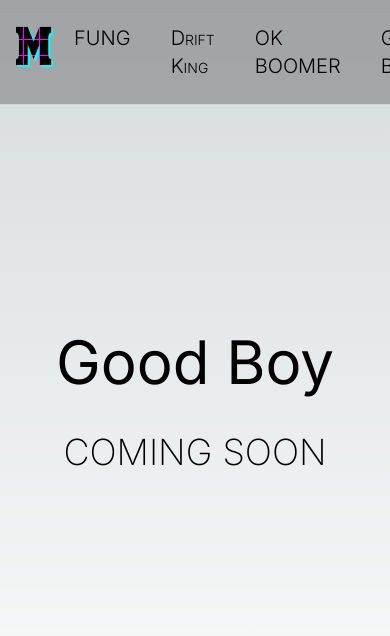
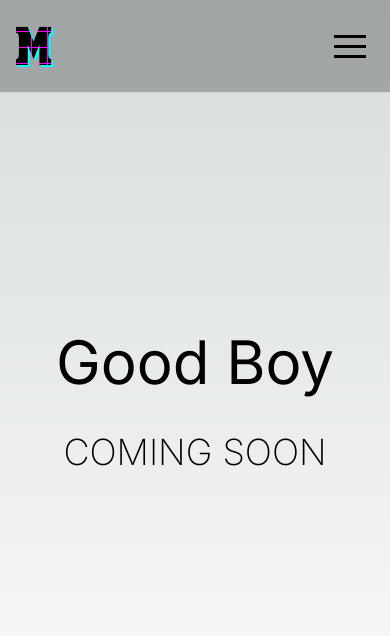
Before and after one commit to MellowArpeggiation/mellow-games, a Next.js app: page /good-boy in a window 390 px wide. Shown: the top 636 px of the page. Built offline with nearby package versions, Linux system fonts and the light colour scheme.

Commit message:
Further improvements to inner pages Scrollbar colour changes

```diff
--- a/app/drift-king/page.css
+++ b/app/drift-king/page.css
@@ -1,3 +1,3 @@
 body {
-    background-image: radial-gradient(ellipse at top, rgb(173, 43, 71), rgb(67, 1, 139));
+    background-image: radial-gradient(circle at top, rgb(173, 43, 71), rgb(67, 1, 139));
 }
--- a/app/drift-king/page.tsx
+++ b/app/drift-king/page.tsx
@@ -6,11 +6,26 @@ export default function DriftKing() {
     return <main>
         <Nav />
         <div className="h-screen flex items-center justify-center flex-col">
-            <Image className="w-1/2" width={1591} height={482} alt="Drift King" src="/images/logos/drift-king-logo.png" />
+            <Image className="w-9/12 max-w-6xl" width={1591} height={482} alt="Drift King" src="/images/logos/drift-king-logo.png" />
             <div className="h-24"/>
         </div>
-        <div className="container bg-black bg-opacity-50 m-auto -mt-36 mb-12 text-2xl p-12">
-            <h2 className="font-onuava text-center text-smallcaps">Thom Yorke&apos;s Pro Drifter</h2>
+        <div className="container font-onuava bg-black bg-opacity-50 m-auto -mt-36 mb-12 text-2xl p-8">
+            <h2 className="text-center text-smallcaps mb-12">Thom Yorke&apos;s Pro Drifter</h2>
+
+            <h3 className="text-center mb-12">Racing has evolved.</h3>
+
+            <p className="mb-4">Congress has taken notice of the popularity of Drift Racing, and has mandated the installation of the Unreal Boost Energy Recovery System on all road cars, because it would be &quot;fully sick, brah&quot;.</p>
+
+            <p className="mb-4">But the official racing scene still reigns supreme</p>
+
+            <p className="mb-4">Enter an open-world arcade racer, tuned to give the fastest and most exhilarating driving experience possible</p>
+
+            <hr className="my-24" />
+
+            <h2 className="text-center text-smallcaps mb-12">MULTIPLAYER ALPHA AVAILABLE NOW!</h2>
+
+            <iframe className="mx-auto hidden sm:block" src="https://itch.io/embed/880447?border_width=4&amp;bg_color=000000&amp;fg_color=ffffff&amp;link_color=ed0054&amp;border_color=642e65" width="558" height="173"></iframe>
+            <iframe className="mx-auto sm:hidden" src="https://itch.io/embed/880447?border_width=4&amp;bg_color=000000&amp;fg_color=ffffff&amp;link_color=ed0054&amp;border_color=642e65" width="214" height="173"></iframe>
         </div>
     </main>
 }
--- a/app/fung/page.css
+++ b/app/fung/page.css
@@ -1,3 +1,4 @@
 .fung-title {
     font-size: 20vw;
+    text-shadow: 0 0 32px black;
 }
--- a/app/globals.css
+++ b/app/globals.css
@@ -104,6 +104,33 @@ body {
   height: 0 !important;
 }
 
+.parallax-container, html {
+  /* background-color: cyan; */
+
+  scrollbar-color: cyan black;
+  scrollbar-width: thin;
+
+  &::-webkit-scrollbar {
+      width: 8px;
+      background-color: black;
+  }
+
+  &::-webkit-scrollbar-thumb {
+      /* very neat hack for animating the scrollbar colour! */
+      background-color: cyan;
+
+      &:horizontal:hover,
+      &:vertical:hover {
+          background-color: darken(cyan, 10%);
+      }
+
+      &:horizontal:active,
+      &:vertical:active {
+          background-color: darken(cyan, 20%);
+      }
+  }
+}
+
 
 /* Animations */
 @keyframes fade-in {
--- a/app/ok-boomer/page.css
+++ b/app/ok-boomer/page.css
@@ -1,3 +1,11 @@
-body {
-    background-image: radial-gradient(circle at 50% 40%, black, transparent), url("/images/screenshots/ok-ss-1.jpg");
+.bg {
+    z-index: -1;
+    position: absolute;
+    width: 100%;
+    height: 130vh;
+
+    background-image: radial-gradient(circle at 50% 20%, rgba(0, 0, 0, 0.9), transparent), linear-gradient(transparent 50%, black), url("/images/screenshots/ok-ss-1.jpg");
+    background-repeat: repeat-x;
+    background-position: top;
+    background-size: cover;
 }
--- a/app/ok-boomer/page.tsx
+++ b/app/ok-boomer/page.tsx
@@ -4,9 +4,10 @@ import Image from "next/image"
 
 export default function OkBoomer() {
     return <main>
+        <div className="bg" />
         <Nav />
         <div className="h-screen flex items-center justify-center flex-col">
-            <Image className="w-1/2" width={1693} height={857} alt="OK BOOMER" src="/images/logos/ok-boomer-logo.png" />
+            <Image className="w-9/12 max-w-3xl" width={1693} height={857} alt="OK BOOMER" src="/images/logos/ok-boomer-logo.png" />
             <div className="h-24"/>
         </div>
         <div className="container bg-black bg-opacity-50 m-auto -mt-36 mb-12 text-2xl p-12">
@@ -14,7 +15,23 @@ export default function OkBoomer() {
 
             <p>Shoot toasters from a bathtub at your friends! Or flaming bacon straight from the pan! Or even wear a bad wig, get up close and personal, and demand the manager! YES! thats right, be the Karen you always wanted to be!</p>
             <br />
-            <p>Grease your ray phlasers and get ready...</p>
+            <p className="mb-12">Grease your ray phlasers and get ready...</p>
+
+            <div className="aspect-video w-full lg:w-6/12 m-auto mb-12">
+                <iframe src="https://player.vimeo.com/video/447658692?h=7c8c5a7c97" style={{ width: '100%', height: '100%' }} allow="autoplay; fullscreen; picture-in-picture" allowFullScreen></iframe>
+            </div>
+
+            <p className="mb-4">These are strange times indeed, but what if I was to tell you that there was a galactic overlord that abducts a wholesome pig, that he injects with radioactive space jim-jams accelerating his growth to make him the lethal flame thrower enthusiast known as Hogan Bortelis Noguel or simply Hoggnogg. Hoggnogg would later find his alleged father/captor overlord Glandeen the Sow to be committing questionable acts of selecting species to be served as fried food on the kids special menu at his diner...</p>
+            <p className="mb-4">Hoggnogg escapes life as a space pirate but not with out Glandeens elite cyborg arachnid Spyd3r on his tail...</p>
+            <p className="mb-4">Meanwhile, Drakaan Dictator Strood Von Burgen tests Transphonic Nuclear arms out in an unknown desert unbeknowingly birthing the life of Carktus, an animate cactus who leads an attack on Tunkaal.</p>
+            <p className="mb-4">Tunkaal, A planet of mild mannered turtles that have been brutally enslaved and brainwashed by The Elevationeers who were manufactured fanatics bred in incubators on Glandeen&apos;s home planet, the turtles of tunkaal would shelve &quot;cak&quot; harvested from carktus and his fellow cacti in the illusion that they will reach an enlightened path...</p>
+
+            <hr className="my-24" />
+
+            <h2 className="text-center text-smallcaps mb-12">AVAILABLE NOW!</h2>
+
+            <iframe className="mx-auto hidden sm:block" src="https://itch.io/embed/729715?border_width=0&amp;bg_color=000000&amp;fg_color=00ffff&amp;link_color=ff00ff&amp;border_color=333333" width="550" height="165"></iframe>
+            <iframe className="mx-auto sm:hidden" src="https://itch.io/embed/729715?border_width=0&amp;bg_color=000000&amp;fg_color=00ffff&amp;link_color=ff00ff&amp;border_color=333333" width="206" height="165"></iframe>
         </div>
     </main>
 }
--- a/app/page.tsx
+++ b/app/page.tsx
@@ -11,7 +11,7 @@ export default function Home() {
 
   return (
     <main>
-      <Parallax ref={parallax} pages={2}>
+      <Parallax ref={parallax} className='parallax-container' pages={2}>
         {/* Behind BG elements */}
         <ParallaxLayer offset={0.8} speed={-0.4}>
           <div className='scroll-indicator m-auto'></div>
@@ -42,14 +42,18 @@ export default function Home() {
           </div>
         </ParallaxLayer>
 
-        <ParallaxLayer className='sticky-fix' sticky={{ start: 0.65 } }>
+        <ParallaxLayer className='sticky-fix hidden lg:block' sticky={{ start: 0.6 } }>
+          <Nav simple={true} />
+        </ParallaxLayer>
+
+        <ParallaxLayer className='lg:hidden' offset={0.6} speed={0.3}>
           <Nav simple={true} />
         </ParallaxLayer>
 
         <ParallaxLayer offset={1} speed={0.9}>
           <div className='container m-auto'>
             <h2>About</h2>
-            <p>MELLOW PTY LTD is games</p>
+            <h3>MELLOW PTY LTD is games</h3>
             <br />
             <p>Here is a list of links we&apos;re gonna put here in a nicely formatted way <em>soon™</em></p>
             <ul className='list-disc list-inside'>
@@ -60,9 +64,18 @@ export default function Home() {
           </div>
         </ParallaxLayer>
 
-        <ParallaxLayer offset={1.3} speed={1.2}>
+        <ParallaxLayer offset={1.3} speed={1.1}>
+          <div className='container m-auto'>
+            <h2>Community</h2>
+            <h3>Share the love</h3>
+            <p></p>
+          </div>
+        </ParallaxLayer>
+
+        <ParallaxLayer offset={1.6} speed={1.2}>
           <div className='container m-auto'>
             <h2>Team</h2>
+            <h3></h3>
             <p>MELLOW PTY LTD is <a className='animate-underline' href='http://arpeggi.at/'>George</a></p>
           </div>
         </ParallaxLayer>
--- a/components/header.css
+++ b/components/header.css
@@ -43,7 +43,7 @@
         @media screen(md) {
             margin-left: 0;
             margin-top: 0;
-            font-size: 18vw;
+            font-size: 40vh;
         }
 
         background-size: 32px 32px;
--- a/components/nav.tsx
+++ b/components/nav.tsx
@@ -1,5 +1,7 @@
-import React, { Component } from 'react'
+'use client'
+import React, { Component, useEffect, useState } from 'react'
 import Header from '@/components/header'
+import { Divide as Hamburger } from 'hamburger-react'
 
 const Link = ({
     href,
@@ -10,35 +12,59 @@ const Link = ({
     className?: string,
     children: React.ReactNode,
 }) =>
-    <li className={`text-xl font-light text-smallcaps mx-5 ${className}`}><a className='animate-underline' href={href}>{children}</a></li>
+    <li className={`text-2xl lg:text-xl xl:text-2xl font-light text-smallcaps mx-5 ${className}`}><a className='animate-underline' href={href}>{children}</a></li>
+
+const Links = () =>
+    <ul className='flex flex-col lg:flex-row text-center flex-1 align-center justify-center'>
+        <Link href="/fung">FUNG</Link>
+        <Link href="/drift-king">Drift King</Link>
+        <Link href="/ok-boomer">OK BOOMER</Link>
+        <Link href="/good-boy">Good Boy</Link>
+    </ul>
 
 const Nav = ({
     simple,
 }: {
     simple?: boolean,
-}) =>
-    <div className={`flex z-100 fixed w-full bg-black bg-opacity-25 p-4 ${simple ? "" : "border-b border-b-white border-opacity-50"}`}>
+}) => {
+    const scrollTrigger = 64
+
+    const [isOpen, setOpen] = useState(false)
+    const [isScrolled, setScroll] = useState(typeof(window) !== 'undefined' ? window.scrollY > scrollTrigger : false)
+
+    useEffect(() => {
+        document.addEventListener('scroll', () => {
+            setScroll(window.scrollY > scrollTrigger)
+        })
+    })
+
+    return <div className={`flex justify-between transition-colors ${isOpen || isScrolled ? "bg-opacity-75" : ""} z-100 fixed w-full bg-black bg-opacity-25 p-4 ${simple ? "" : "border-b border-b-white border-opacity-50"}`}>
         {!simple &&
-            <div className="w-56">
+            <div className="my-auto">
                 <a href="/"><Header title="MELLOW" /></a>
-                {/* <span className='font-title text-4xl'><a className='animate-underline' href='/'>MELLOW</a></span> */}
             </div>
         }
 
-        <div className='my-auto flex-1'>
-            <ul className='flex flex-1 align-center justify-center'>
-                <Link href="/fung">FUNG</Link>
-                <Link href="/drift-king">Drift King</Link>
-                <Link href="/ok-boomer">OK BOOMER</Link>
-                <Link href="/good-boy">Good Boy</Link>
-            </ul>
+        <div className='my-auto flex-1 lg:hidden'>
+            {(isOpen || simple) && <Links />}
+        </div>
+
+        <div className='my-auto flex-1 hidden lg:block'>
+            <Links />
         </div>
 
         {!simple &&
-            <div className='w-56 my-auto'>
+            <div className='w-56 my-auto hidden lg:block'>
                 <p className='text-neutral-500 text-right'>© MELLOW PTY LTD</p>
             </div>
         }
+
+        {!simple &&
+            <div className='my-auto lg:hidden'>
+                <Hamburger toggled={isOpen} toggle={setOpen} />
+            </div>
+        }
     </div>
+}
 
 export default Nav
--- a/package.json
+++ b/package.json
@@ -13,6 +13,7 @@
     "@mellowarpeggiation/fung.js": "^0.0.7",
     "@react-spring/parallax": "^9.7.3",
     "firebase": "^10.5.2",
+    "hamburger-react": "^2.5.0",
     "next": "14.0.0",
     "react": "^18",
     "react-dom": "^18",
```
Also changed, not shown: app/fung/page.tsx (+36 -9 lines), 1 other file (tests, documents, lock files or other folders).
